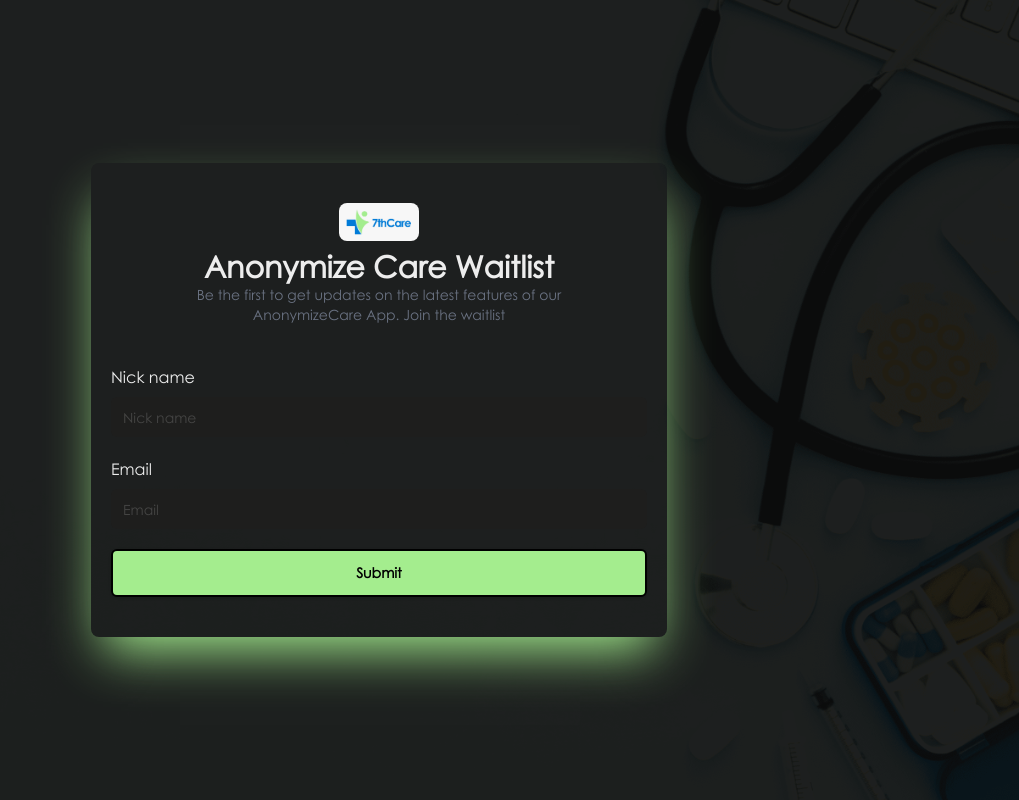
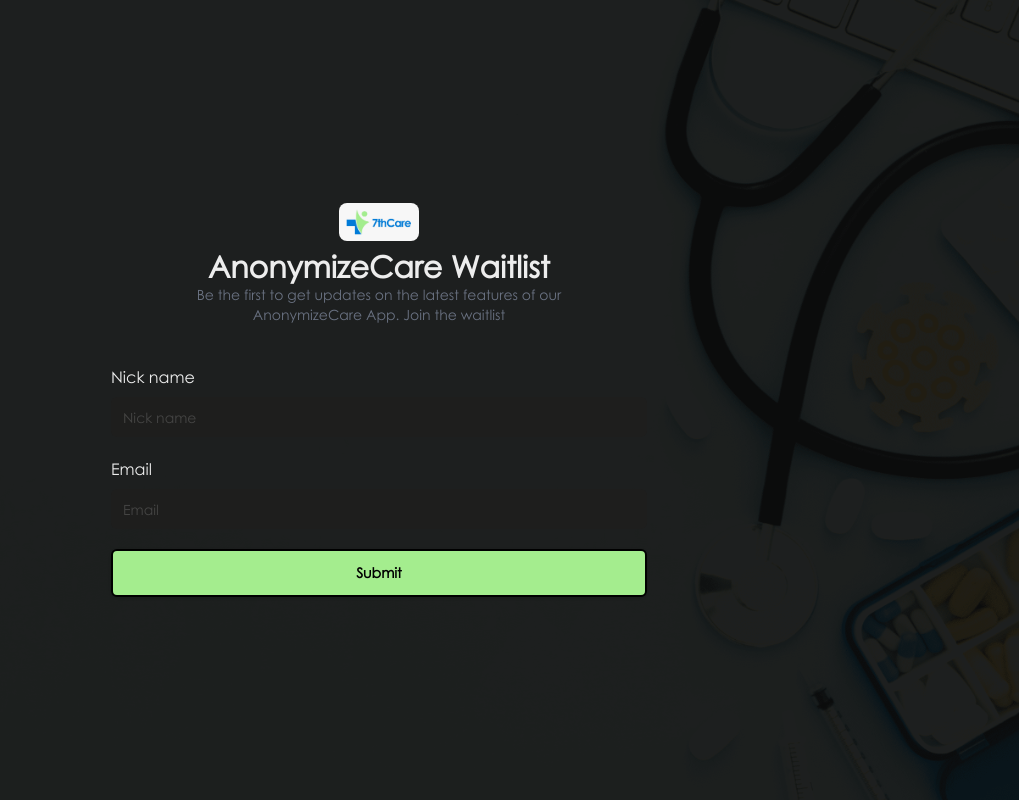
Before and after one commit to Adewale-D-A/anonymize-care, a Next.js app: page / in a window 1280 px wide. Shown: the whole page, without its empty margins (261-1280 px from the left). Built offline with nearby package versions, Linux system fonts and the light colour scheme.

Commit message:
form shadow removal

```diff
--- a/src/app/page.tsx
+++ b/src/app/page.tsx
@@ -2,7 +2,7 @@
 import { Metadata } from "next";
 export const metadata: Metadata = {
   title: "Waitlist",
-  description: "Get latest updates of our anonymizecare app.",
+  description: "Get latest updates of our AnonymizeCare app.",
 };
 
 export default function Home() {
--- a/src/app/waitlist-form.tsx
+++ b/src/app/waitlist-form.tsx
@@ -35,14 +35,14 @@
   return (
     <>
       <div
-        className={`max-w-xl w-full font-century h-fit overflow-y-auto p-5 py-10 rounded-lg shadow-2xl shadow-primary flex flex-col items-center gap-10 ${
+        className={`max-w-xl w-full font-century h-fit overflow-y-auto p-5 py-10 rounded-lg flex flex-col items-center gap-10 ${
           false && "bg-gradient-to-tr from-[#007CD7] via-[#63BEB1] to-[#A4ED8E]"
         }`}
       >
         <div className="w-full flex flex-col gap-2 items-center justify-center">
           <Logo />
           <div className=" text-center">
-            <h4 className=" text-3xl font-bold">Anonymize Care Waitlist</h4>
+            <h4 className=" text-3xl font-bold">AnonymizeCare Waitlist</h4>
             <p className=" text-sm text-gray-500 max-w-sm">
               Be the first to get updates on the latest features of our
               AnonymizeCare App. Join the waitlist
```
